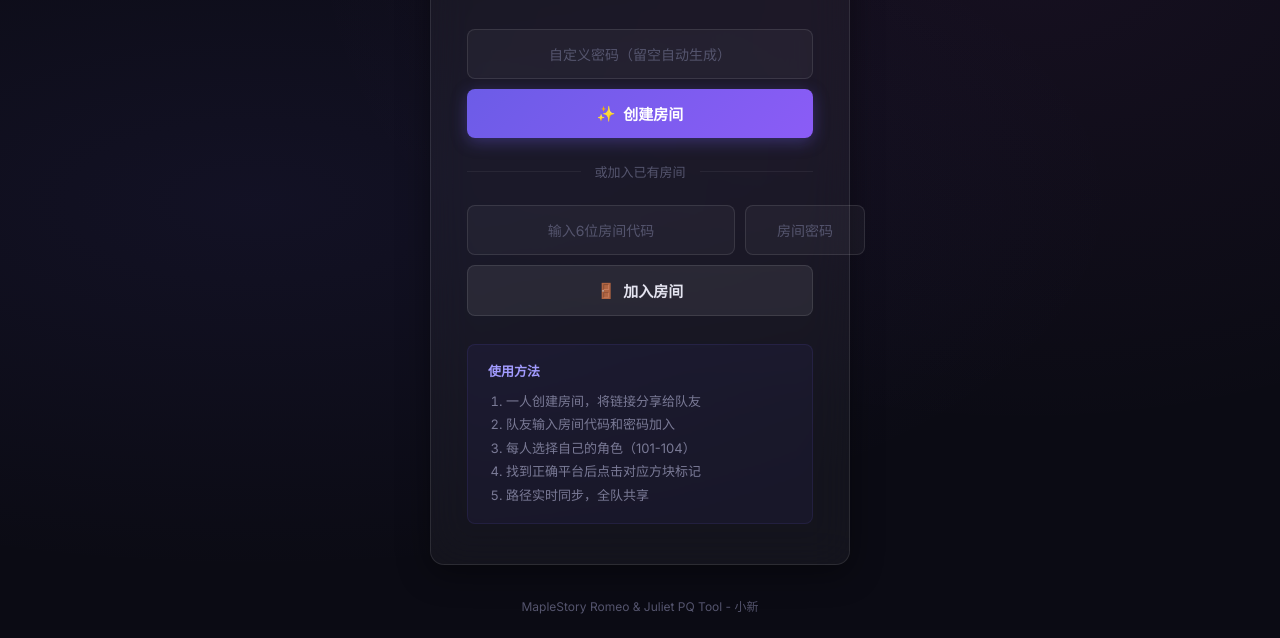
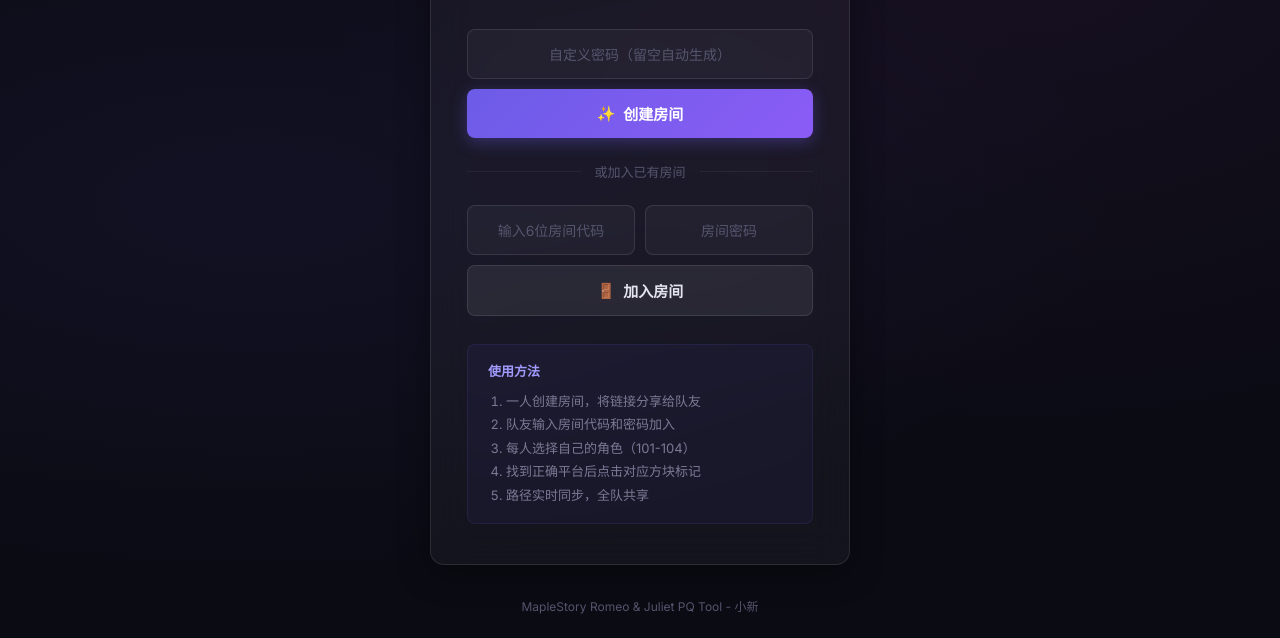
Before and after one commit to DDD-Rock/rjpq-tool, a website: page public/index.html in a window 1280 px wide. Shown: the part 236-874 px from the top of the page. Drawn offline with Linux system fonts and the light colour scheme; no server answers.

Commit message:
fix: 修复繁体下密码输入框被挤压 + 更新room页OG描述

```diff
--- a/public/index.html
+++ b/public/index.html
@@ -5,7 +5,7 @@
     <meta charset="UTF-8">
     <meta name="viewport" content="width=device-width, initial-scale=1.0">
     <title>YzY - 冒险岛跳台协作工具</title>
-    <meta name="description" content="罗朱PQ跳台协作工具 — 创建房间，实时标记，轻松通关。YzY公会出品">
+    <meta name="description" content="罗朱PQ跳台协作工具 — 创建房间，实时标记，轻松通关。">
     <link rel="icon" href="favicon.ico">
 
     <!-- Open Graph -->
@@ -49,9 +49,9 @@
             <div class="section">
                 <div class="input-group" style="margin-bottom: 10px;">
                     <input type="text" id="roomCodeInput" data-i18n-placeholder="code_placeholder"
-                        placeholder="输入6位房间代码" maxlength="6" inputmode="numeric">
+                        placeholder="输入6位房间代码" maxlength="6" inputmode="numeric" style="flex: 1; min-width: 0;">
                     <input type="text" id="joinPwdInput" data-i18n-placeholder="pwd_join_placeholder" placeholder="房间密码"
-                        maxlength="4" inputmode="numeric" style="max-width: 120px;">
+                        maxlength="4" inputmode="numeric" style="width: 120px; flex-shrink: 0;">
                 </div>
                 <button class="btn btn-secondary" onclick="joinRoom()" style="width: 100%;">
                     <span>🚪</span> <span data-i18n="join_room">加入房间</span>
```
Also changed, not shown: public/room.html (+2 -2 lines).
